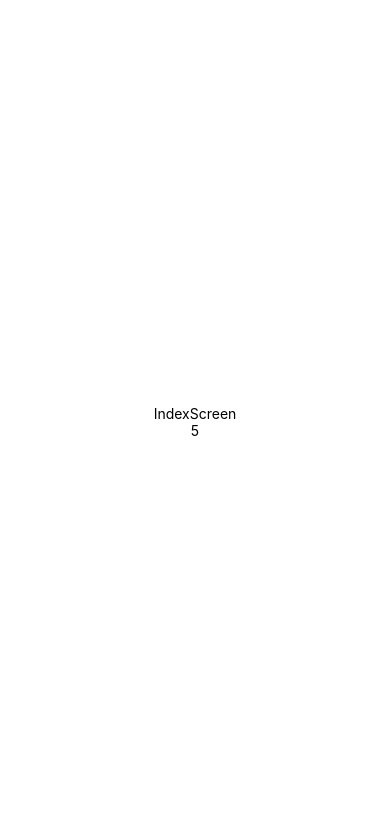
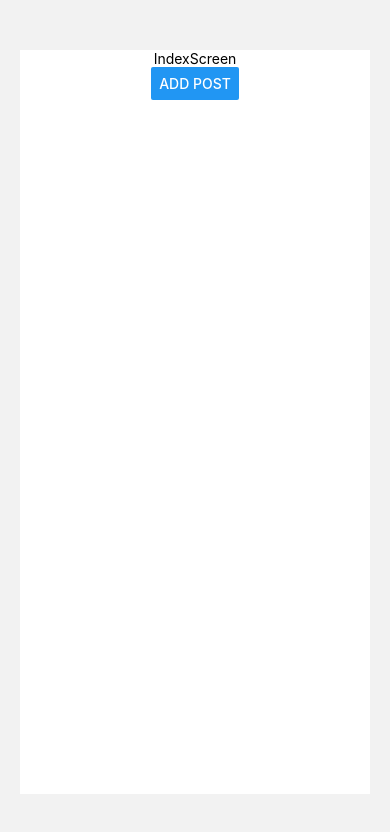
Before and after one commit to thisismemukul/blog_demo, a React Native app: screen /IndexScreen in a window 390 px wide. Shown: the top 832 px of the page. Built offline with nearby package versions, Linux system fonts and the light colour scheme.

Commit message:
Yes it works useContext final commit

```diff
--- a/App.js
+++ b/App.js
@@ -1,14 +1,14 @@
 import { StatusBar } from 'expo-status-bar';
 import { NavigationContainer } from '@react-navigation/native';
 import React from 'react';
-import HomeStack from './src/navigation/HomeStack';
+import RootStack from './src/navigation/RootStack';
 import {BlogProvider} from './src/context/BlogContext';
 const App = () => {
   return (
     <BlogProvider>
       <StatusBar style="auto" />
       <NavigationContainer>
-        <HomeStack />
+        <RootStack />
       </NavigationContainer>
     </BlogProvider>
   )
--- a/src/context/BlogContext.js
+++ b/src/context/BlogContext.js
@@ -1,9 +1,13 @@
-import React from 'react'
+import React, { createContext, useState } from 'react';
 
-const BlogContext = React.createContext();
+const BlogContext = createContext();
 
 export const BlogProvider = ({ children }) => {
-    return <BlogContext.Provider value={5}>{children}</BlogContext.Provider>;
+    const [blogPosts, setBlogPosts] = useState([]);
+    const addBlogPost = (content) => {
+        setBlogPosts([...blogPosts, { title: `Blog Post #${blogPosts.length + 1}`, description: content }])
+    }
+    return <BlogContext.Provider value={{ data: blogPosts, addBlogPost }}>{children}</BlogContext.Provider>;
 }
 
-export default BlogContext
+export default BlogContext;
--- a/src/navigation/HomeStack.js
+++ b/src/navigation/RootStack.js
@@ -3,7 +3,7 @@ import { createNativeStackNavigator } from '@react-navigation/native-stack';
 // import BottomTabs from './BottomTabs';
 import IndexScreen from '../screens/IndexScreen';
 const Stack = createNativeStackNavigator();
-const HomeStack = () => {
+const RootStack = () => {
     return (
         <Stack.Navigator>
             {/* <Stack.Screen
@@ -26,4 +26,4 @@ const HomeStack = () => {
     )
 }
 
-export default HomeStack
+export default RootStack
--- a/src/screens/IndexScreen.js
+++ b/src/screens/IndexScreen.js
@@ -1,12 +1,24 @@
-import { StyleSheet, Text, View } from 'react-native'
+import { StyleSheet, Text, View, FlatList, Button } from 'react-native'
 import React, { useContext } from 'react'
 import BlogContext from '../context/BlogContext'
 const IndexScreen = () => {
-    const value = useContext(BlogContext);
+    const { data, addBlogPost } = useContext(BlogContext);
     return (
         <View style={styles.container}>
             <Text>IndexScreen</Text>
-            <Text>{value}</Text>
+            <Button title="Add Post" onPress={() => addBlogPost('New Post')} />
+            <FlatList
+                data={data}
+                keyExtractor={(data) => data.title.toString()}
+                renderItem={({ item }) => {
+                    return <Text style={styles.text}>{item.title} - {item.description}</Text>
+                }
+                }
+            />
+
+            {/* {blogPosts.map(blogPost => {
+                return <Text key={blogPost.id}>{blogPost.title}</Text>
+            })} */}
         </View>
     )
 }
@@ -19,5 +31,7 @@ const styles = StyleSheet.create({
         backgroundColor: '#fff',
         alignItems: 'center',
         justifyContent: 'center',
+        marginHorizontal: 20,
+        marginVertical: 50
     },
 });
```
